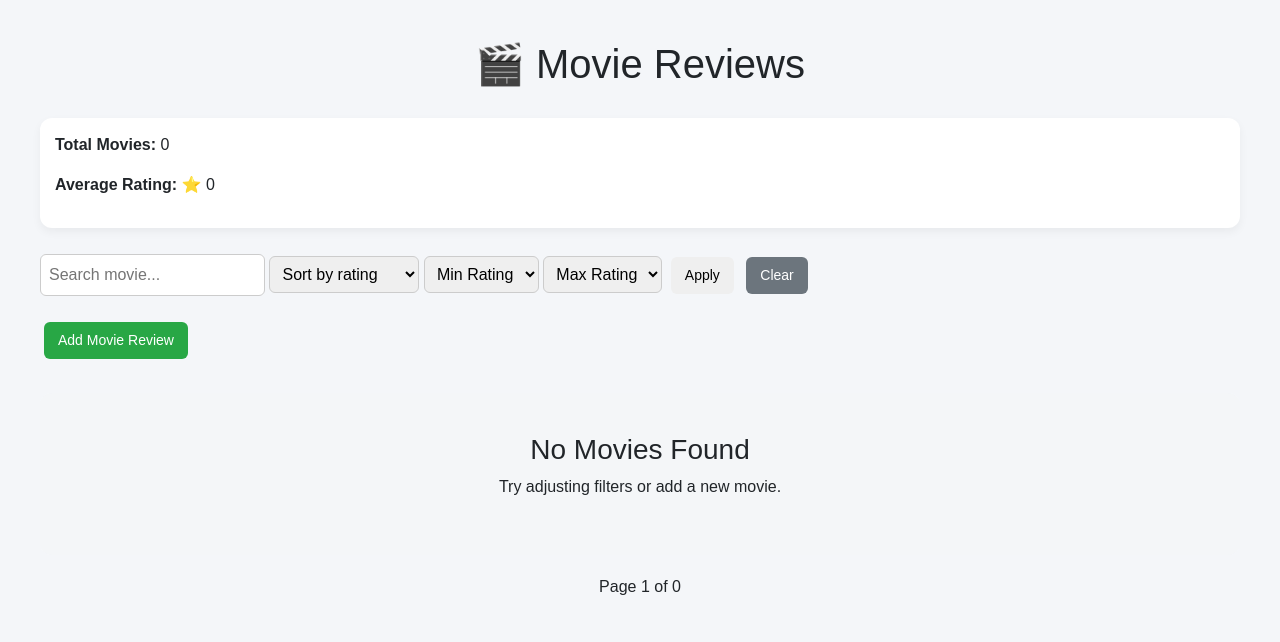
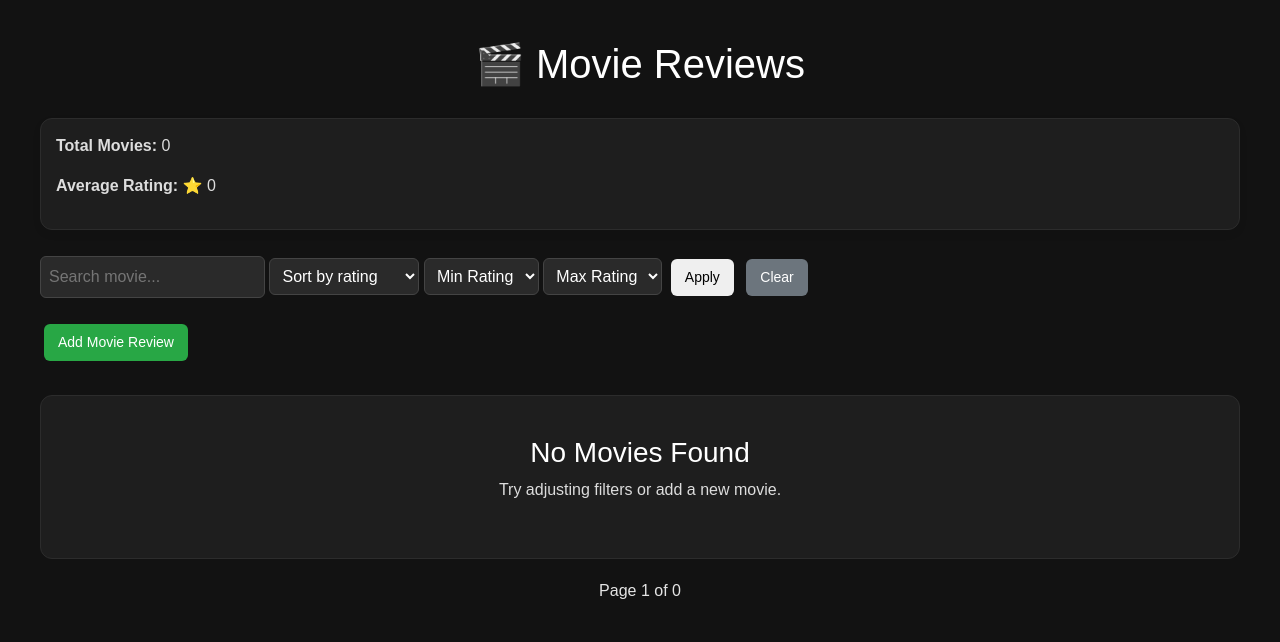
Before and after one commit to wwwatchara2707-2549/movie-review-flask, a Flask app: page / in a window 1280 px wide. Shown: the top 642 px of the page. Run offline with Flask 3, Linux system fonts and the light colour scheme; data that the repository does not hold is empty.

Commit message:
Add dark theme styling

```diff
--- a/static/style.css
+++ b/static/style.css
@@ -387,3 +387,36 @@ button:hover {
 .delete-btn:hover {
     background-color: #a71d2a;
 }
+
+/* ===== DARK MODE BASE ===== */
+
+body.dark-mode {
+    background-color: #121212;
+    color: #e4e4e4;
+}
+
+body.dark-mode h1,
+body.dark-mode h2,
+body.dark-mode h3 {
+    color: #ffffff;
+}
+
+body.dark-mode .stats-box,
+body.dark-mode .movie-card,
+body.dark-mode .empty-box {
+    background-color: #1e1e1e;
+    color: #ddd;
+    border: 1px solid #2c2c2c;
+}
+
+body.dark-mode input,
+body.dark-mode select {
+    background-color: #2a2a2a;
+    color: #fff;
+    border: 1px solid #444;
+}
+
+body.dark-mode .footer {
+    background-color: #1a1a1a;
+    color: #aaa;
+}
```
